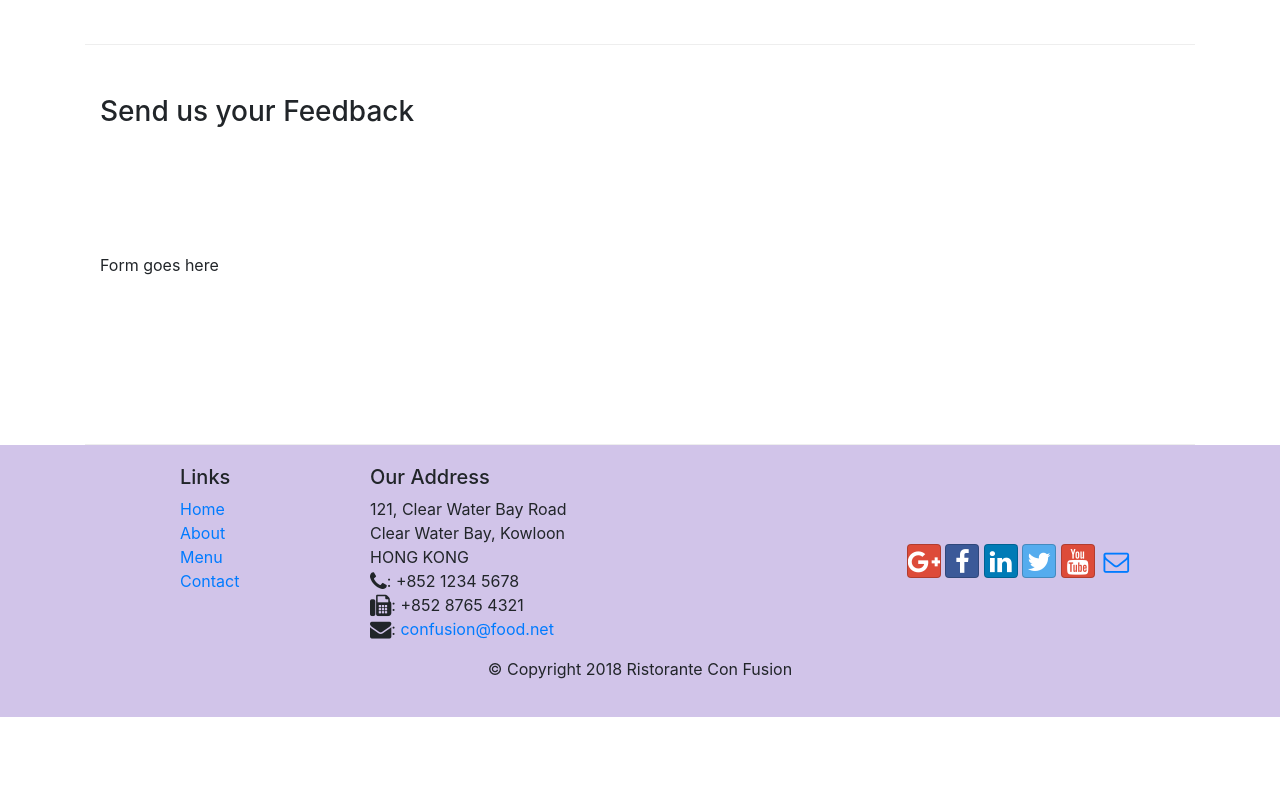
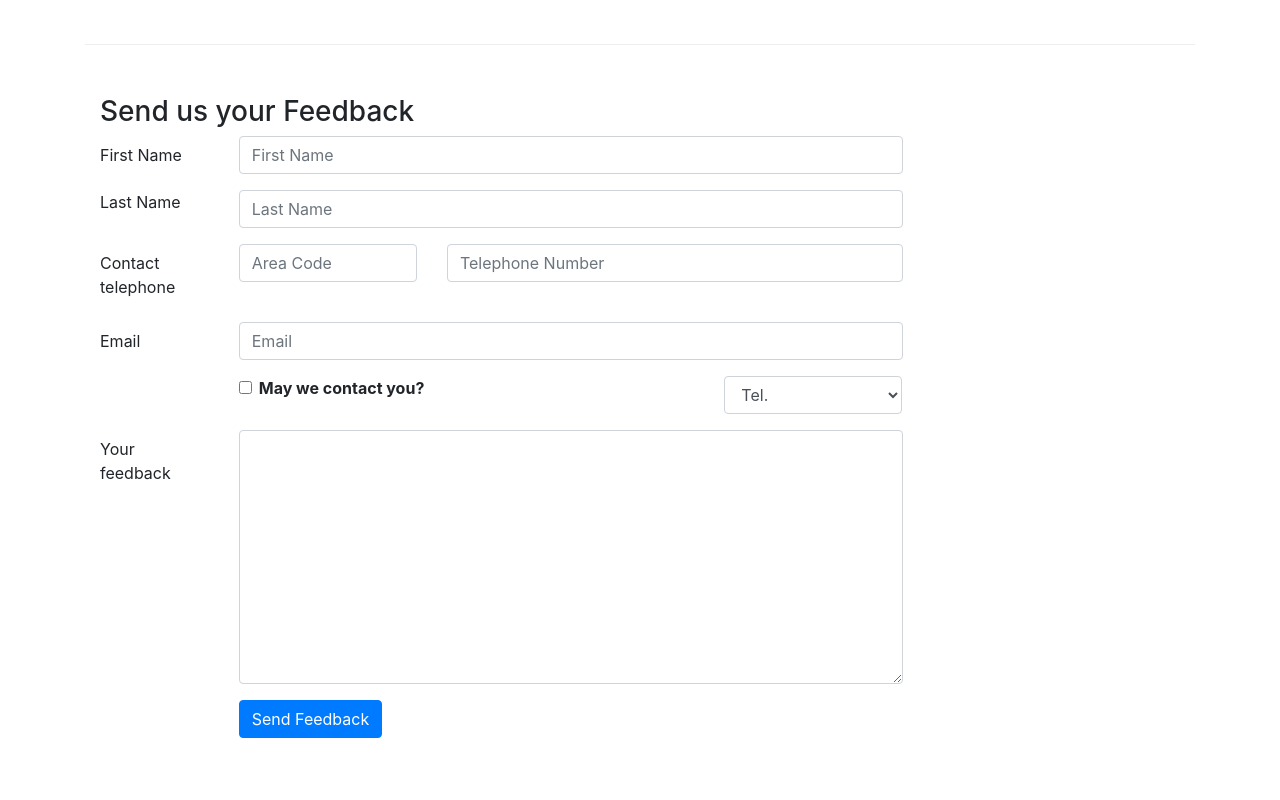
Before and after one commit to lavreniukk/bootstrap_trainee, a website: page Bootstrap4/conFusion/contactus.html in a window 1280 px wide. Shown: the part 820-1620 px from the top of the page. Before the commit the page ends 1537 px from the top, so only its background shows below. Drawn offline with nearby package versions, Linux system fonts and the light colour scheme.

Commit message:
forms added to contactus

```diff
--- a/Bootstrap4/conFusion/contactus.html
+++ b/Bootstrap4/conFusion/contactus.html
@@ -92,7 +92,87 @@
               <h3>Send us your Feedback</h3>
            </div>
             <div class="col-12 col-md-9">
-                Form goes here
+                <form>
+                    <div class="form-group row">
+                        <label for="firstname" class="col-md-2 col-form-label">
+                            First Name
+                        </label>
+                        <div class="col-md-10">
+                            <input type="text" class="form-control" id="firstname" name="firstname"
+                            placeholder="First Name">
+                        </div>
+                    </div>
+
+                    <div class="form-group row">
+                        <label for="lastname" class="col-md-2">
+                            Last Name
+                        </label>
+                        <div class="col-md-10">
+                            <input type="text" class="form-control" id="lasstname" name="lastname"
+                            placeholder="Last Name">
+                        </div>
+                    </div>
+
+                    <div class="form-group row">
+                        <label for="telnum" class="col-12 col-md-2 col-form-label">
+                            Contact telephone
+                        </label>
+                        <div class="col-5 col-md-3">
+                            <input type="tel" class="form-control" id="areacode" name="areacode"
+                            placeholder="Area Code">
+                        </div>
+                        <div class="col-7 col-md-7">
+                            <input type="tel" class="form-control" id="telnum" name="telnum"
+                            placeholder="Telephone Number">
+                        </div>
+                    </div>
+
+                    <div class="form-group row">
+                        <label for="emailid" class="col-md-2 col-form-label">
+                            Email
+                        </label>
+                        <div class="col-md-10">
+                            <input type="email" class="form-control" id="emailid" name="emailid"
+                            placeholder="Email">
+                        </div>
+                    </div>
+
+                    <div class="form-group row">
+                        <div class="col-md-6 offset-md-2">
+                            <div class="form-check">
+                                <input type="checkbox" class="form-check-input"
+                                name="approve" id="approve" value="">
+                                <label class="form-check-label" for="approve">
+                                    <strong> May we contact you? </strong>
+                                </label>
+                            </div>
+                        </div>
+                        <div class="col-md-3 offset-md-1">
+                            <select class="form-control">
+                                <option> Tel. </option>
+                                <option> Email </option>
+                            </select>
+                        </div>
+                    </div>
+
+                    <div class="form-group row">
+                        <label for="feedback" class="col-md-2 col-form-label">
+                            Your feedback
+                        </label>
+                        <div class="col-md-10">
+                            <textarea class="form-control" id="feedback" name="feedback"
+                            rows="10"></textarea>
+                        </div>
+                    </div>
+
+                    <div class="form-group row">
+                        <div class="offset-md-2 col-md-10">
+                            <button type="submit" class="btn btn-primary">
+                                Send Feedback
+                            </button>
+                        </div>
+                    </div>
+                </form>
             </div>
              <div class="col-12 col-md">
             </div>
```
